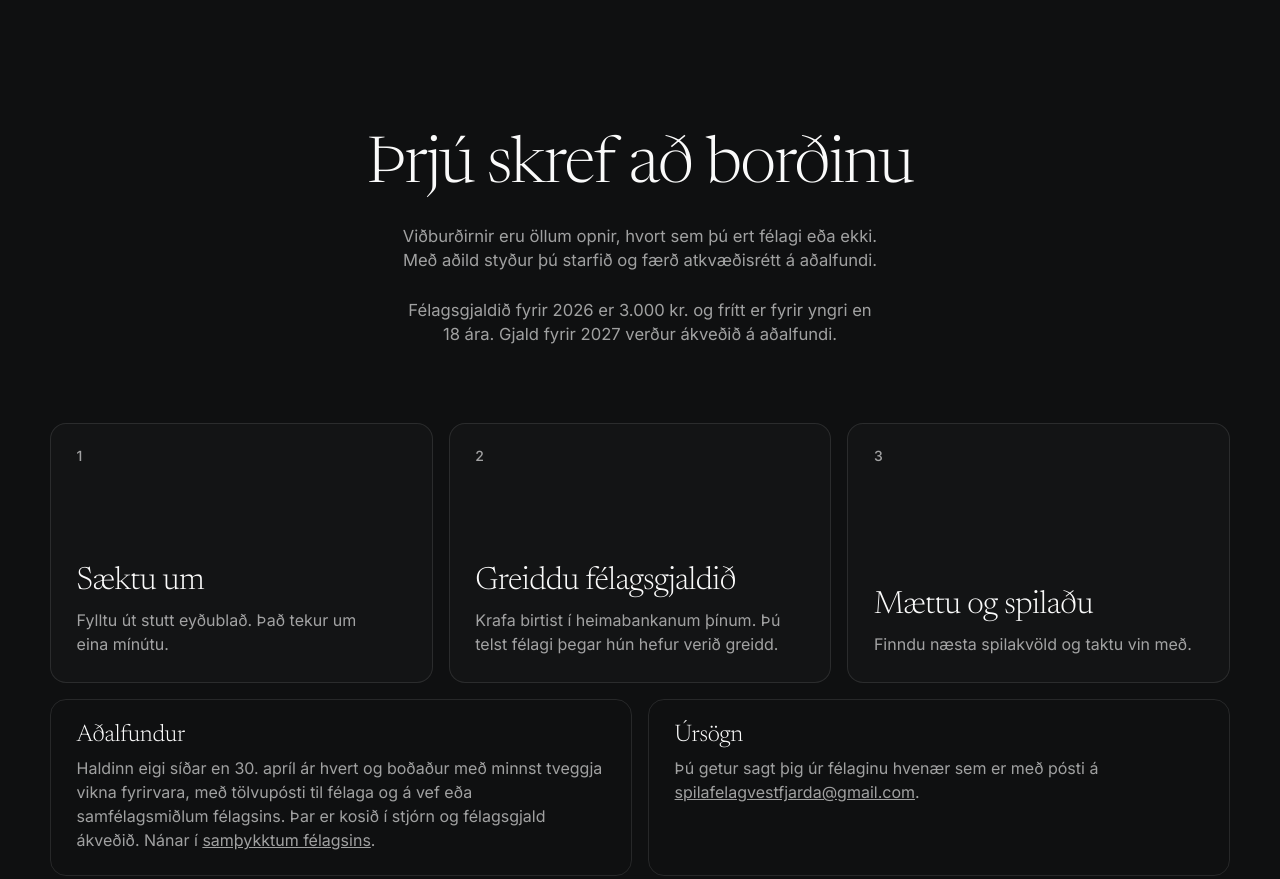
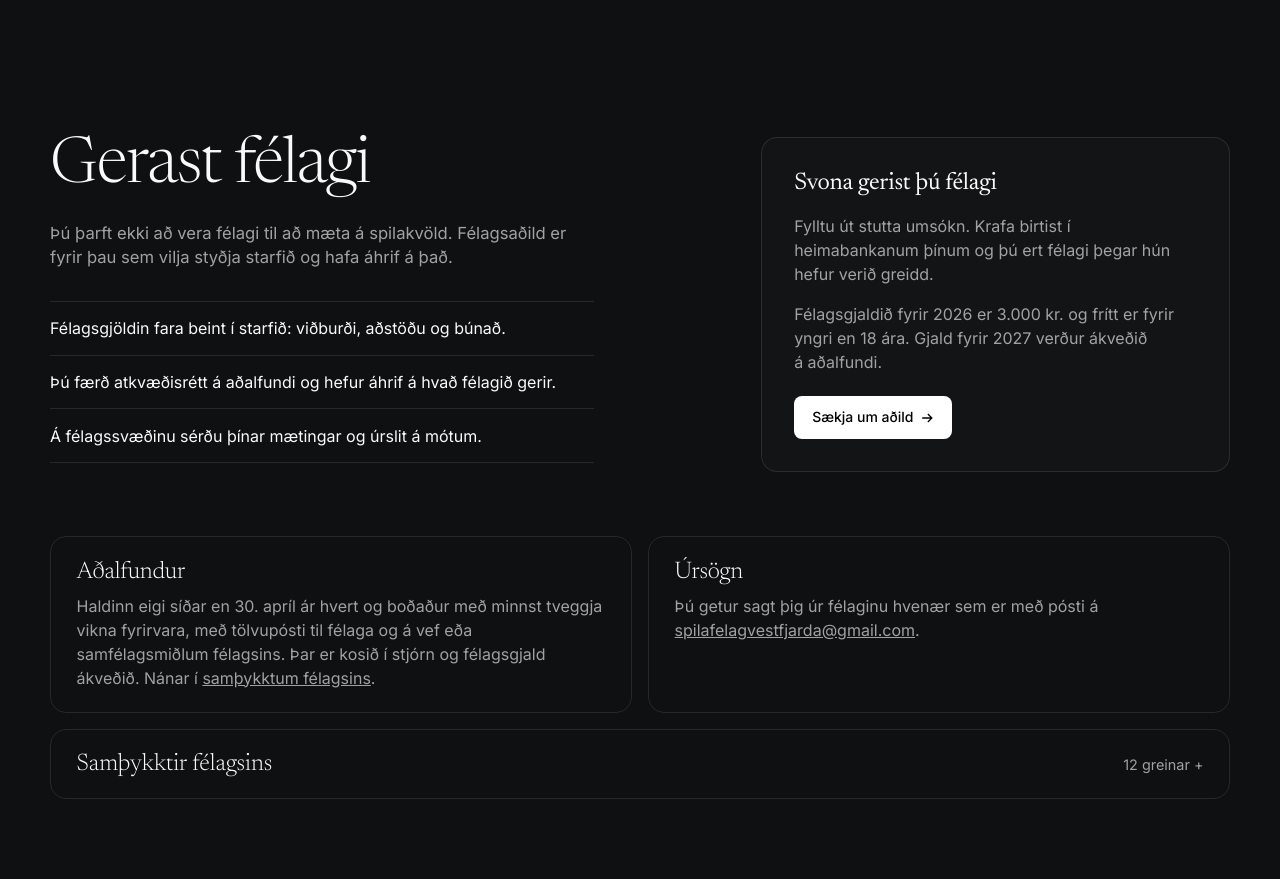
Before and after one commit to Emlinn/spilafelag-vefur, a website: page public/index.html in a window 1280 px wide. Shown: the part 3460-4339 px from the top of the page. Drawn offline with Linux system fonts and the light colour scheme.

Commit message:
Aðild: "Gerast félagi" í stað þriggja skrefa
Skrefin (sæktu um, borgaðu, mættu og spilaðu) gáfu til kynna að aðild væri
skilyrði fyrir því að spila. Nú: af hverju að gerast félagi (styður starfið,
atkvæðisréttur, eigin tölur á félagssvæðinu) og svo hvernig, í einni stuttri
málsgrein með félagsgjaldi og hnappi. Sama á ensku.

Co-Authored-By: Claude Opus 5.5 <noreply@anthropic.com>
Claude-Session: https://claude.ai/code/session_01BQBv44X37592YWNrFtN5FZ

```diff
--- a/public/index.html
+++ b/public/index.html
@@ -135,16 +135,23 @@
 
     <section id="adild">
       <div class="wrap">
-        <div class="section-title">
-          <h2 class="reveal">Þrjú skref að borðinu</h2>
-          <p class="sub reveal" style="--d:.1s">Viðburðirnir eru öllum opnir, hvort sem þú ert félagi eða ekki. Með aðild styður þú starfið og færð atkvæðisrétt á aðalfundi.</p>
-          <p class="sub reveal" style="--d:.15s" data-render="felagsgjald" hidden></p>
+        <div class="join reveal">
+          <div class="join-why">
+            <h2>Gerast félagi</h2>
+            <p class="sub">Þú þarft ekki að vera félagi til að mæta á spilakvöld. Félagsaðild er fyrir þau sem vilja styðja starfið og hafa áhrif á það.</p>
+            <ul class="join-list">
+              <li>Félagsgjöldin fara beint í starfið: viðburði, aðstöðu og búnað.</li>
+              <li>Þú færð atkvæðisrétt á aðalfundi og hefur áhrif á hvað félagið gerir.</li>
+              <li>Á félagssvæðinu sérðu þínar mætingar og úrslit á mótum.</li>
+            </ul>
+          </div>
+          <div class="join-how">
+            <h3>Svona gerist þú félagi</h3>
+            <p>Fylltu út stutta umsókn. Krafa birtist í heimabankanum þínum og þú ert félagi þegar hún hefur verið greidd.</p>
+            <p data-render="felagsgjald" hidden></p>
+            <a class="btn" href="ganga-i-felagid">Sækja um aðild <svg class="arrow" viewBox="0 0 16 16" fill="none" stroke="currentColor" stroke-width="1.5" aria-hidden="true"><path d="M2.5 8h11M9 3.5 13.5 8 9 12.5"/></svg></a>
+          </div>
         </div>
-        <ol class="steps">
-          <li class="reveal"><span class="n">1</span><h3>Sæktu um</h3><p>Fylltu út stutt eyðublað. Það tekur um eina mínútu.</p></li>
-          <li class="reveal" style="--d:.1s"><span class="n">2</span><h3>Greiddu félagsgjaldið</h3><p>Krafa birtist í heimabankanum þínum. Þú telst félagi þegar hún hefur verið greidd.</p></li>
-          <li class="reveal" style="--d:.2s"><span class="n">3</span><h3>Mættu og spilaðu</h3><p>Finndu næsta spilakvöld og taktu vin með.</p></li>
-        </ol>
         <div class="governance reveal">
           <div>
             <h3>Aðalfundur</h3>
--- a/public/styles.css
+++ b/public/styles.css
@@ -645,3 +645,16 @@ a:focus-visible, button:focus-visible, summary:focus-visible, input:focus-visibl
 .btn { white-space: nowrap; }
 /* Narrow phones: login stays in the footer, so the header keeps EN and the join button on one line */
 @media (max-width: 480px) { .nav-right a[href$="innskraning"], .nav-right a[href$="en/login"] { display: none; } }
+
+/* ── membership: why first, then how (replaces the three steps) ───── */
+.join { max-width: 1180px; margin: 0 auto; display: grid; grid-template-columns: 1.15fr 0.85fr; gap: clamp(2rem, 6vw, 5rem); align-items: start; }
+.join-why .sub { margin: 1.4rem 0 0; max-width: 34rem; }
+.join-list { list-style: none; margin: 2rem 0 0; padding: 0; max-width: 34rem; }
+.join-list li { padding: 0.9rem 0; border-top: 1px solid var(--line); }
+.join-list li:last-child { border-bottom: 1px solid var(--line); }
+.join-how { padding: clamp(1.4rem, 3vw, 2rem); border-radius: 16px; border: 1px solid var(--line); background: var(--bg-2); display: grid; gap: 1rem; justify-items: start; }
+.join-how h3 { font: 400 1.5rem/1.15 var(--serif); }
+.join-how p { margin: 0; color: var(--muted); }
+.join-how .btn { margin-top: 0.4rem; }
+#adild .governance { margin-top: clamp(2.5rem, 5vw, 4rem); }
+@media (max-width: 860px) { .join { grid-template-columns: 1fr; } }
```
Also changed, not shown: public/en/index.html (+16 -9 lines).
